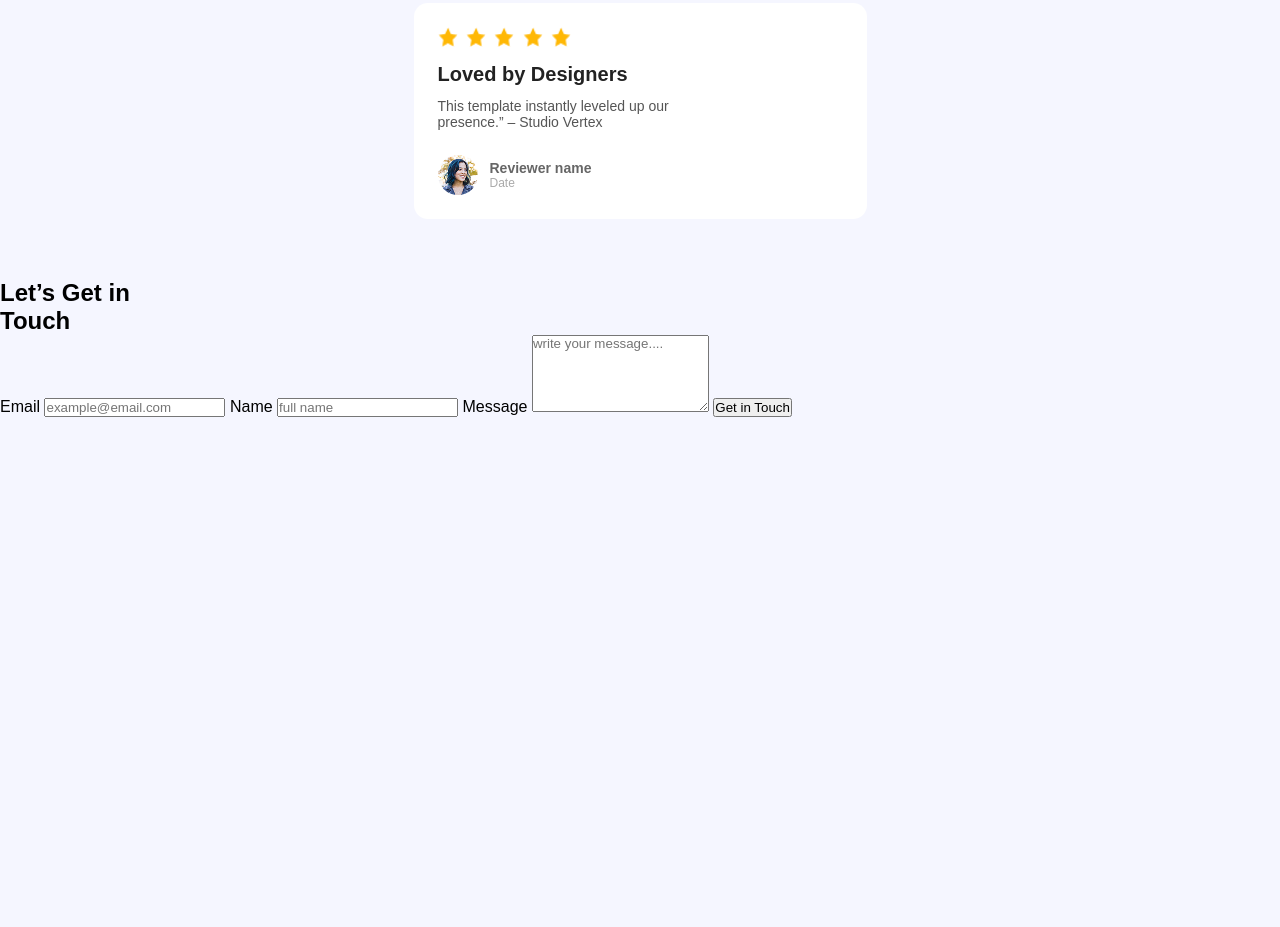
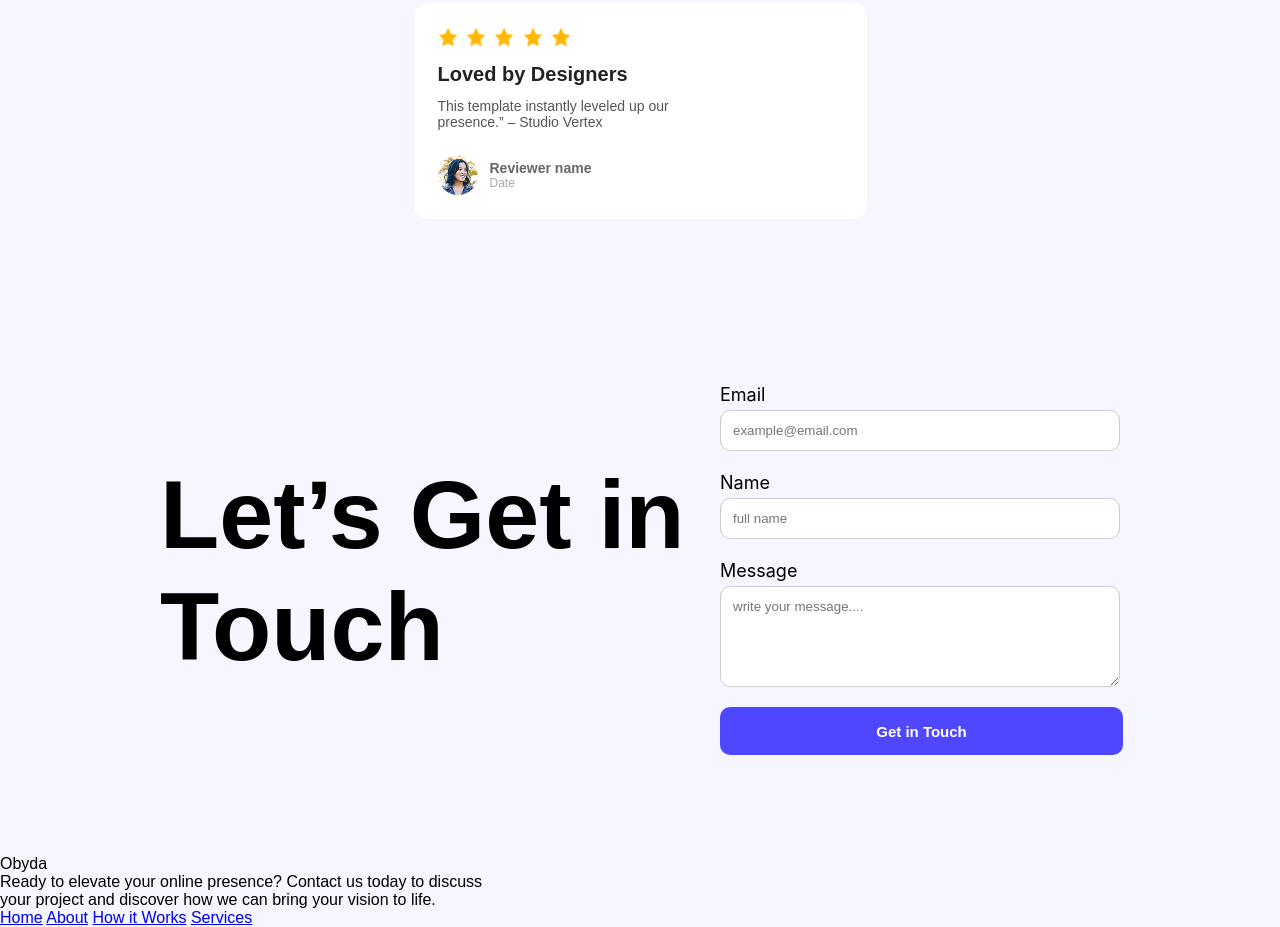
Before and after one commit to ObydaTasnim/ph_b12_assignment01, a plain HTML site: page index.html in a window 1280 px wide. Shown: the part 2039-2966 px from the top of the page. Before the commit the page ends 2456 px from the top, so only its background shows below. Drawn offline with Linux system fonts and the light colour scheme.

Commit message:
contact css added

```diff
--- a/index.html
+++ b/index.html
@@ -149,3 +149,20 @@
       <button class="btn-4" type="submit">Get in Touch</button>
     </form>
   </section>
+
+
+      <footer class="footer">
+    <div class="logo-2">Obyda</div>
+    <p>Ready to elevate your online presence? Contact us today to discuss<br>your project and discover how we can bring your vision to life.</p>
+    <div class="footer-nav">
+      <a href="#">Home</a>
+      <a href="#">About</a>
+      <a href="#">How it Works</a>
+      <a href="#">Services</a>
+    </div>
+  </footer>
+
+
+
+</body>
+</html>
--- a/style.css
+++ b/style.css
@@ -309,3 +309,94 @@ header{
   font-size: 12px;
   color: #aaa;
 }
+
+
+
+
+
+
+
+.btn-3{
+    background-color: rgb(78,71,255);
+    color: white;
+    height: 48px;
+    width: 195px;
+    font-size: 15px;
+    border-radius: 10px;
+    border-style: none;
+    font-weight: bold;
+    transition: all 1s;
+    cursor: pointer;
+
+}
+
+.btn-3:hover{
+    transform: scale(1.3);
+    background-color: rgb(247, 0, 255);
+    color: rgb(255, 255, 255);
+    cursor: pointer;
+}
+
+
+
+
+
+
+
+
+    .contact {
+      display: flex;
+      justify-content: space-between;
+
+    padding: 60px 120px ;
+    margin: 40px;
+    }
+    .contact-form {
+      flex: 1;
+      max-width: 400px;
+    }
+    .contact-form input, .contact-form textarea {
+      width: 100%;
+      padding: 0.75rem;
+      margin-bottom: 1rem;
+      border-radius: 10px;
+      border: 1px solid #ccc;
+    }
+
+
+
+
+.contact h2{
+    font-size: 97px;
+    font-weight: bold;
+    margin-top: 80px;
+}
+
+.contact-form label{
+    font-size: 18px;
+    font-family: "Inter", sans-serif;
+    display: block;
+    margin: 5px 0;
+}
+
+
+.btn-4{
+    background-color: rgb(78,71,255);
+    color: white;
+    height: 48px;
+    width: 403px;
+    font-size: 15px;
+    border-radius: 10px;
+    border-style: none;
+    font-weight: bold;
+    transition: all 1s;
+    cursor: pointer;
+
+}
+
+.btn-4:hover{
+    transform: scale(1.3);
+    background-color: rgb(247, 0, 255);
+    color: rgb(255, 255, 255);
+    cursor: pointer;
+}
```
